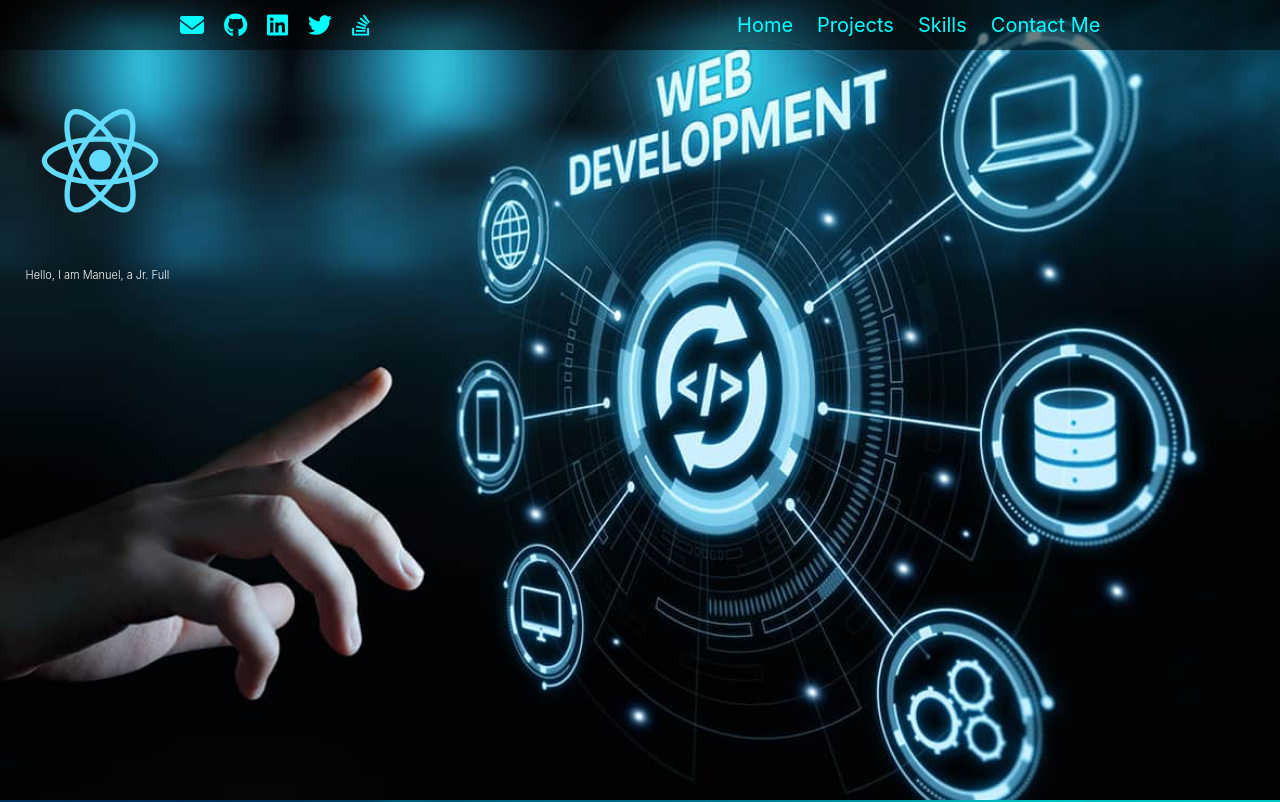
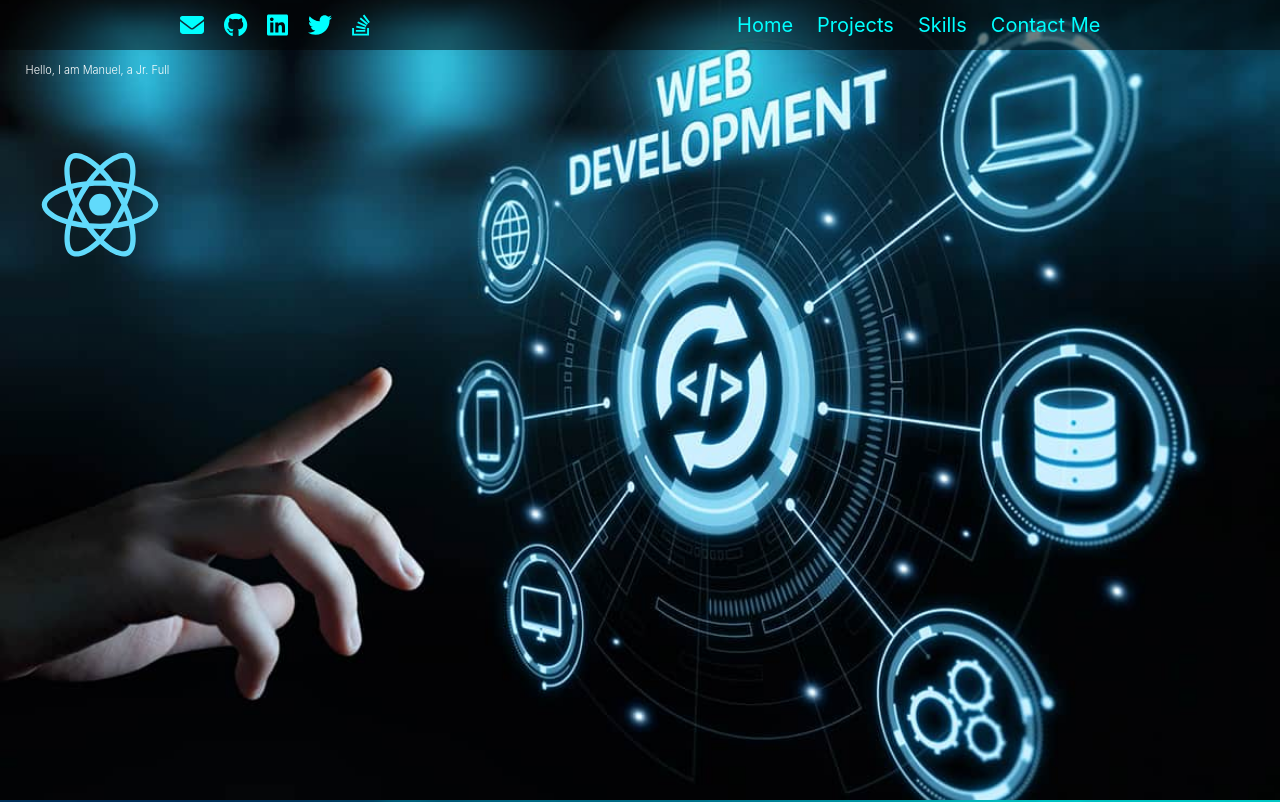
Before and after one commit to Manuel-hub-ca/Portfolio, a React (Create React App) app: page / in a window 1280 px wide. Shown: the top 802 px of the page. Built offline with nearby package versions, Linux system fonts and the light colour scheme.

Commit message:
changed position Typewriter

```diff
--- a/src/components/LandingSection.js
+++ b/src/components/LandingSection.js
@@ -16,19 +16,23 @@ const LandingSection = () => {
       id="home"
     >
       <Header />
-      <HStack alignSelf={'flex-start'} marginTop={'80px'}>
-        <Image
-        src={logo}
-        alt="logo"
-        width={['150px','180px','200px']}
-        height={['150px','180px','200px']}
-        marginTop={'-19'}
-         />
-      </HStack>
       <VStack width={'100%'}>
-        <TypewriterEffect text={'Hello, I am Manuel, a Jr. Full Stack Web Developer. Welcome to my portfolio Web Site '}/>
+        <TypewriterEffect
+          text={
+            'Hello, I am Manuel, a Jr. Full Stack Web Developer. Welcome to my portfolio Web Site '
+          }
+        />
         {/* <Heading fontSize={['60px', '70px', '80px', '80px']}>Portfolio</Heading> */}
       </VStack>
+
+      <HStack alignSelf={'flex-start'} marginTop={'20px'}>
+        <Image
+          src={logo}
+          alt="logo"
+          width={['150px', '180px', '200px']}
+          height={['150px', '180px', '200px']}
+        />
+      </HStack>
     </Screen>
   );
 };
--- a/src/components/TypewriterEffect.js
+++ b/src/components/TypewriterEffect.js
@@ -4,7 +4,7 @@ import { Heading } from '@chakra-ui/react';
 const TypewriterEffect = ({ text }) => {
   const [displayedText, setDisplayedText] = useState('');
   const [charIndex, setCharIndex] = useState(0);
-  const [colorHeading, setColorHeading] = useState('white')
+  const [colorHeading, setColorHeading] = useState('white');
 
   useEffect(() => {
     const timerId = setInterval(() => {
@@ -15,23 +15,34 @@ const TypewriterEffect = ({ text }) => {
         //   setDisplayedText('');
         //   return 0;
         // }
-        prevIndex += 1
+        prevIndex += 1;
         if (prevIndex === text.length) {
           setDisplayedText('');
           return 0;
         }
-        if(prevIndex > text.length / 2){
-          setColorHeading(() => 'yellow')
-        }else{
-          setColorHeading(() => 'white')
+        if (prevIndex > text.length / 2) {
+          setColorHeading(() => 'yellow');
+        } else {
+          setColorHeading(() => 'white');
         }
-        return prevIndex
+        return prevIndex;
       });
     }, 200);
-    return () => clearInterval(timerId)
+    return () => clearInterval(timerId);
   }, [text, charIndex]);
 
-  return <Heading as={'h2'} fontSize={['7px','9px','11px']} fontWeight={'light'} marginLeft={'2%'} marginTop={'0'} color={colorHeading}>{displayedText}</Heading>
+  return (
+    <Heading
+      as={'h2'}
+      fontSize={['7px', '9px', '11px']}
+      fontWeight={'light'}
+      marginLeft={'2%'}
+      marginTop={'16'}
+      color={colorHeading}
+    >
+      {displayedText}
+    </Heading>
+  );
 };
 
 export default TypewriterEffect;
```
Also changed, not shown: 8 other files (tests, documents, lock files or other folders).
